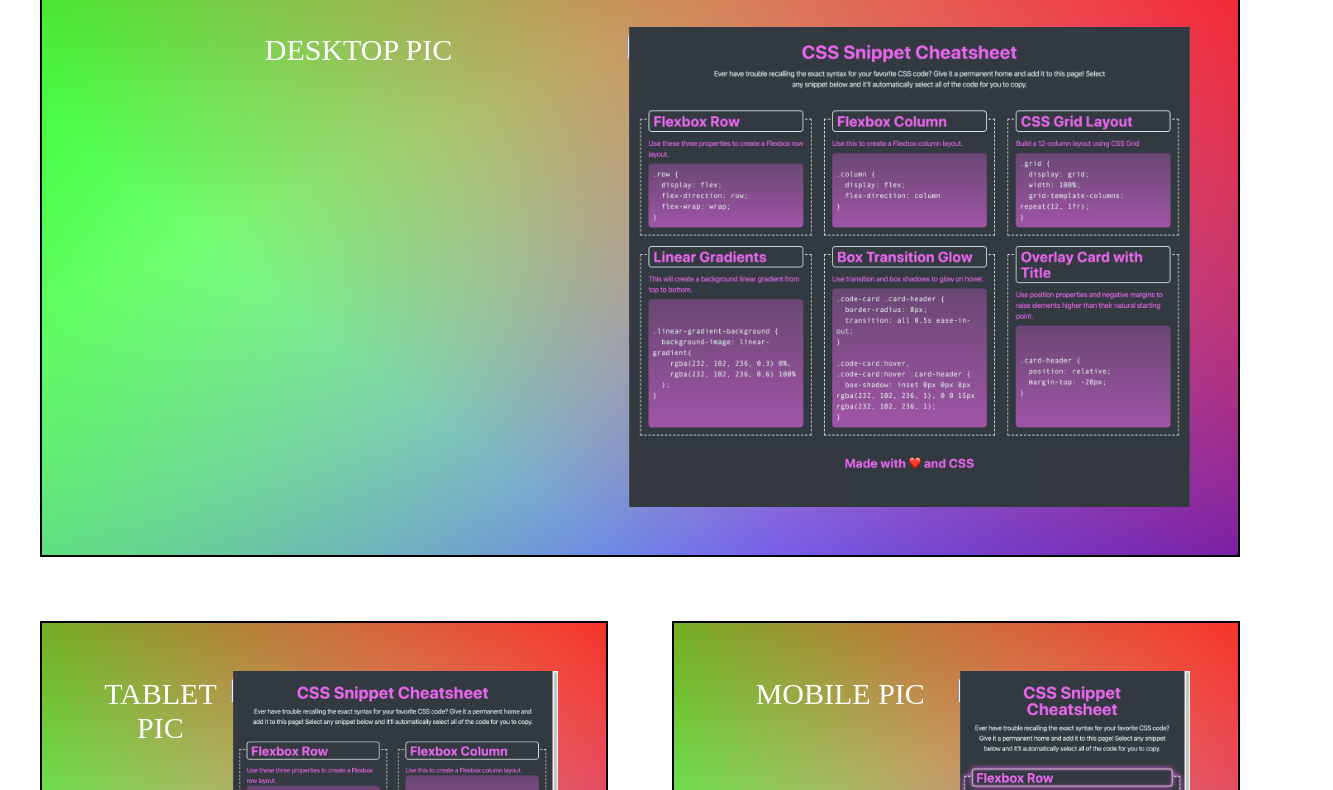
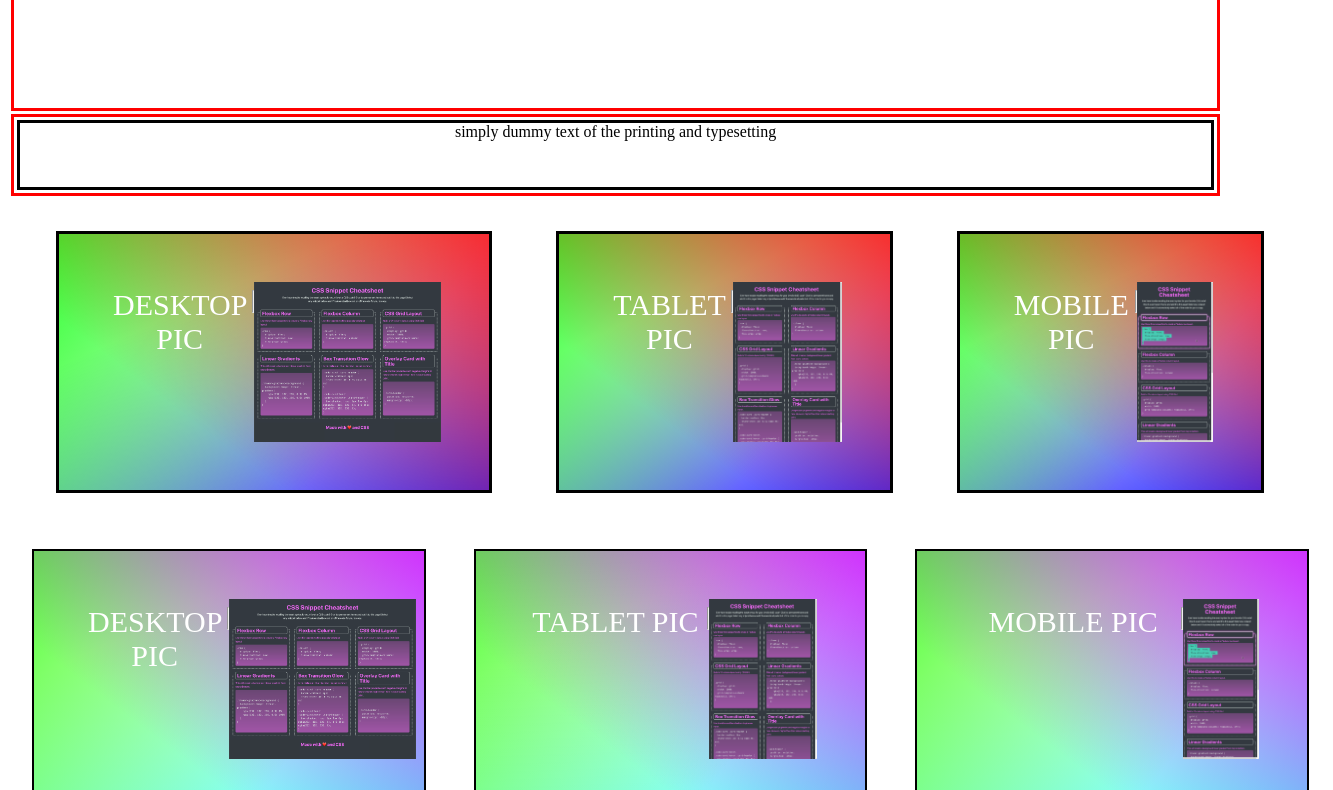
Before and after one commit to thefutureseer/mediaQueryMiniProject, a plain HTML site: page index.html in a window 1280 px wide. Shown: the part 63-853 px from the top of the page, 1333 px wide, since content can reach past the window. Drawn offline with Linux system fonts and the light colour scheme.

Commit message:
adjust flex box wire frame

```diff
--- a/css/style.css
+++ b/css/style.css
@@ -1,32 +1,86 @@
-/* html {
-  width: auto;
-} */
+html {
+  width: 94%;
+}
 
 
 body {
-  height: auto;
+  height: 100%;
+  width: 100%;
+}
+
+#container-grid {
   width: auto;
 }
 
-#container-grid {
+.container-row {
   width: fit-content;
   display: flex;
-  flex-wrap: wrap;
-
+  flex-direction: row;
 }
 
-.col {
-  flex: 1;
+.container-row-1 {
+  margin-left: 1em;
+  display: flex;
+  flex-direction: row;
 }
 
+.top {
+  height: 5em;
+  width: 100%;
+  margin: 3px;
+  border: red solid 3px;
+  text-align: center;
+  font-size: 2em;
+}
+
+#top-2 {
+  height: auto;
+  width:100%;
+  margin: 3px;
+  border: solid red 3px;
+}
+
+.inside-top-2 {
+  height: 4em;
+  width: auto;
+  margin: 3px;
+  border: black solid 3px;
+  text-align: center;
+  text-overflow: clip;
+}
+
+.row {
+  border:solid black 3px;
+  margin: 2em;
+}
+
+/* .row-2 {
+  border:solid black 3px;
+  margin-left: 1em;
+} */
+
 .card {
-  height: auto;
-  width: 100%;
+  height: 26%;
+  width: 81%;
   background: linear-gradient(217deg, rgba(255,0,0,.8), rgba(255,0,0,0) 70.71%),
     linear-gradient(127deg, rgba(0,255,0,.8), rgba(0,255,0,0) 70.71%),
     linear-gradient(336deg, rgba(0,0,255,.8), rgba(0,0,255,0) 70.71%);
+  /* border: black solid 2px;
+  margin: 2em; */
+  padding: 3em;
+  display:table;
+  text-align: center;
+  color: white
+}
+
+.card-2 {
+  height: 26%;
+  width: 18.359em;
+  background: linear-gradient(217deg, rgba(204, 0, 255, 0.8), rgba(255,0,0,0) 70.71%),
+    linear-gradient(127deg, rgba(43, 255, 5, 0.8), rgba(0,255,0,0) 70.71%),
+    linear-gradient(336deg, rgba(41, 255, 244, 0.8), rgba(0,0,255,0) 70.71%);
   border: black solid 2px;
-  margin: 2em;
+  margin: 1.5em;
   padding: 3em;
   display:table;
   text-align: center;
@@ -42,23 +96,18 @@ p {
 
 hr {
   height: 1.3em;
-  /* background-color: aqua; */
 }
 
 img {
-  height: 30em;
+  height: 10em;
   user-select:none;
 }
-
-
-
 
 @media (max-width:992px) {
   #img-1 {
     display: none;
   }
 }
-
 
 @media (min-width:992px) {
   #img-2 {
@@ -72,7 +121,6 @@ img {
   }
 }
 
-
 @media (min-width:768px) {
   #img-3 {
     display:none
@@ -82,8 +130,6 @@ img {
 @media (min-width:1100px) {
   #img-1, #img-2, #img-3 {
     display: flex;
-  }
-  body {
-    flex-direction: column-reverse;
+
   }
 }
--- a/index.html
+++ b/index.html
@@ -8,36 +8,47 @@
   <title>Document</title>
 </head>
 <body>
+ <div class="top">Wire frame</div>
+ <div id="top-2">
+   <div class="inside-top-2">simply dummy text of the printing and typesetting</div>
+ </div>
  <div id="container-grid">
-  <div id="img-1" class="col card">
+
+  <div class="container-row-1">
+    <div id="img-1" class="row card">
       <p>DESKTOP PIC </p>
       <hr>
       <img src="images/01-app-desktop.png">
     </div>
-  <div id="img-2" class="col card">
+    <div id="img-2" class="row card">
       <p>TABLET PIC </p>
       <hr>
       <img src="images/02-app-tablet.png">
     </div>
-  <div id="img-3" class="col card">
+    <div id="img-3" class="row card">
       <p>MOBILE PIC </p>
       <hr>
       <img src="images/03-app-mobile.png">
     </div>
-  <div id="img-1" class="col card">
+  </div>
+
+
+  <div class="container-row">
+    <div id="img-1" class="row-2 card-2">
       <p>DESKTOP PIC </p>
       <hr>
       <img src="images/01-app-desktop.png">
     </div>
-  <div id="img-2" class="col card">
+    <div id="img-2" class="row-2 card-2">
       <p>TABLET PIC </p>
       <hr>
       <img src="images/02-app-tablet.png">
     </div>
-  <div id="img-3" class="col card">
+    <div id="img-3" class="row-2 card-2">
       <p>MOBILE PIC </p>
       <hr>
       <img src="images/03-app-mobile.png">
+    </div>
   </div>
 
  </div>
```
Lines whose indentation alone changed are shown as unchanged.
